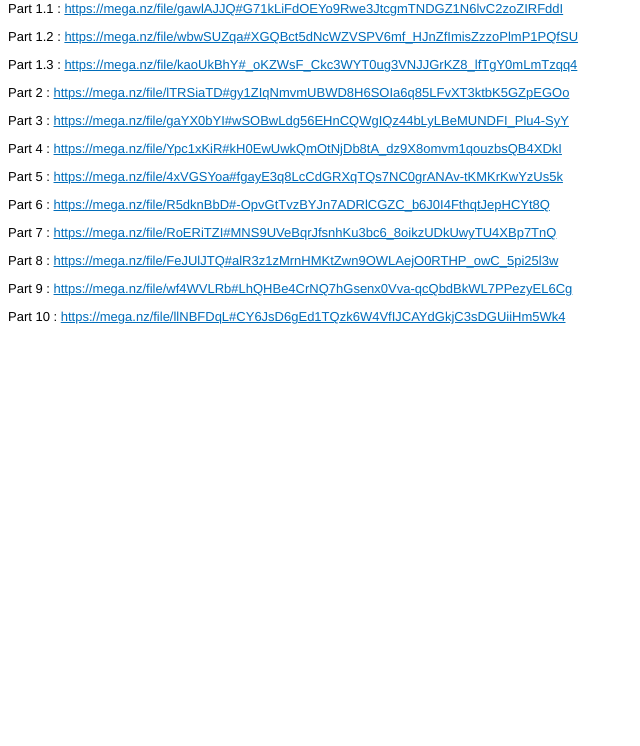
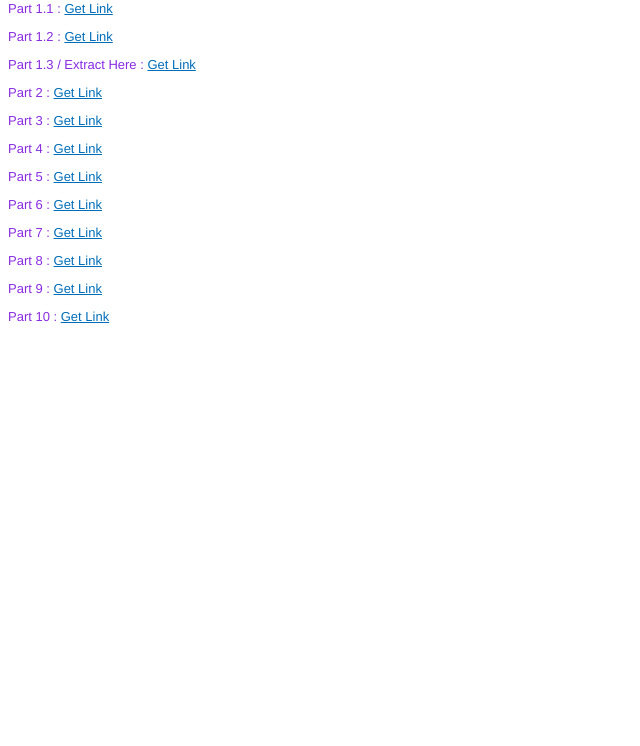
Before and after one commit to gutampsid/gowasgomg.github.io, a plain HTML site: page index.html in a window 1280 px wide. Shown: the part 54-800 px from the top of the page, without its empty margins (0-640 px from the left). Drawn offline with Linux system fonts and the light colour scheme.

Commit message:
Update index.html

```diff
--- a/index.html
+++ b/index.html
@@ -1,4 +1,4 @@
-                                                                                                                                                                                                                                           <!DOCTYPE html PUBLIC "-//W3C//DTD XHTML 1.0 Transitional//EN" "http://www.w3.org/TR/xhtml1/DTD/xhtml1-transitional.dtd">
+<!DOCTYPE html PUBLIC "-//W3C//DTD XHTML 1.0 Transitional//EN" "http://www.w3.org/TR/xhtml1/DTD/xhtml1-transitional.dtd">
 <html xmlns="http://www.w3.org/1999/xhtml">
 <head>
     <title>God of War Ascension [BCES01741]-[Gutamps Official]</title>
@@ -6,31 +6,22 @@
         body, table { font-family: Helvetica, Arial, sans-serif; font-size: 13px; }
         a { color: #006DBA; }
     </style>
-    <!--NUMBER--psyf9rbe--NUMBER-->
-    <!--TYPE--RichText--TYPE-->
-    <!--PERMISSION--Readonly--PERMISSION-->
-    <!--ACCESS--Public--ACCESS-->
-    <!--PASSWORD----PASSWORD-->
-    <!--STATUS--Active--STATUS-->
-    <!--QUICKEDIT--False--QUICKEDIT-->
-    <!--QUICKEDITPASSWORD----QUICKEDITPASSWORD-->
-    <!--DATECREATED--2021-09-13 02:27:15--DATECREATED-->
-    <!--DATEUPDATED--2021-09-13 03:01:28--DATEUPDATED-->
-    <!--LABELS--MEGA--LABELS-->
 </head>
 <body>
 <h2>God of War Ascension [BCES01741]-[Gutamps Official]</h2>
-<anotepad><p>Part 1.1 : <a href="https://mega.nz/file/gawlAJJQ#G71kLiFdOEYo9Rwe3JtcgmTNDGZ1N6lvC2zoZIRFddI" target="_blank" rel="noopener">https://mega.nz/file/gawlAJJQ#G71kLiFdOEYo9Rwe3JtcgmTNDGZ1N6lvC2zoZIRFddI</a></p>
-<p>Part 1.2 : <a href="https://mega.nz/file/wbwSUZqa#XGQBct5dNcWZVSPV6mf_HJnZfImisZzzoPlmP1PQfSU" target="_blank" rel="noopener">https://mega.nz/file/wbwSUZqa#XGQBct5dNcWZVSPV6mf_HJnZfImisZzzoPlmP1PQfSU</a></p>
-<p>Part 1.3 : <a href="https://mega.nz/file/kaoUkBhY#_oKZWsF_Ckc3WYT0ug3VNJJGrKZ8_lfTgY0mLmTzqq4" target="_blank" rel="noopener">https://mega.nz/file/kaoUkBhY#_oKZWsF_Ckc3WYT0ug3VNJJGrKZ8_lfTgY0mLmTzqq4</a></p>
-<p>Part 2 : <a href="https://mega.nz/file/lTRSiaTD#gy1ZIqNmvmUBWD8H6SOIa6q85LFvXT3ktbK5GZpEGOo" target="_blank" rel="noopener">https://mega.nz/file/lTRSiaTD#gy1ZIqNmvmUBWD8H6SOIa6q85LFvXT3ktbK5GZpEGOo</a></p>
-<p>Part 3 : <a href="https://mega.nz/file/gaYX0bYI#wSOBwLdg56EHnCQWgIQz44bLyLBeMUNDFI_Plu4-SyY" target="_blank" rel="noopener">https://mega.nz/file/gaYX0bYI#wSOBwLdg56EHnCQWgIQz44bLyLBeMUNDFI_Plu4-SyY</a></p>
-<p>Part 4 : <a href="https://mega.nz/file/Ypc1xKiR#kH0EwUwkQmOtNjDb8tA_dz9X8omvm1qouzbsQB4XDkI" target="_blank" rel="noopener">https://mega.nz/file/Ypc1xKiR#kH0EwUwkQmOtNjDb8tA_dz9X8omvm1qouzbsQB4XDkI</a></p>
-<p>Part 5 : <a href="https://mega.nz/file/4xVGSYoa#fgayE3q8LcCdGRXqTQs7NC0grANAv-tKMKrKwYzUs5k" target="_blank" rel="noopener">https://mega.nz/file/4xVGSYoa#fgayE3q8LcCdGRXqTQs7NC0grANAv-tKMKrKwYzUs5k</a></p>
-<p>Part 6 : <a href="https://mega.nz/file/R5dknBbD#-OpvGtTvzBYJn7ADRlCGZC_b6J0I4FthqtJepHCYt8Q" target="_blank" rel="noopener">https://mega.nz/file/R5dknBbD#-OpvGtTvzBYJn7ADRlCGZC_b6J0I4FthqtJepHCYt8Q</a></p>
-<p>Part 7 : <a href="https://mega.nz/file/RoERiTZI#MNS9UVeBqrJfsnhKu3bc6_8oikzUDkUwyTU4XBp7TnQ" target="_blank" rel="noopener">https://mega.nz/file/RoERiTZI#MNS9UVeBqrJfsnhKu3bc6_8oikzUDkUwyTU4XBp7TnQ</a></p>
-<p>Part 8 : <a href="https://mega.nz/file/FeJUlJTQ#alR3z1zMrnHMKtZwn9OWLAejO0RTHP_owC_5pi25l3w" target="_blank" rel="noopener">https://mega.nz/file/FeJUlJTQ#alR3z1zMrnHMKtZwn9OWLAejO0RTHP_owC_5pi25l3w</a></p>
-<p>Part 9 : <a href="https://mega.nz/file/wf4WVLRb#LhQHBe4CrNQ7hGsenx0Vva-qcQbdBkWL7PPezyEL6Cg" target="_blank" rel="noopener">https://mega.nz/file/wf4WVLRb#LhQHBe4CrNQ7hGsenx0Vva-qcQbdBkWL7PPezyEL6Cg</a></p>
-<p>Part 10 : <a href="https://mega.nz/file/llNBFDqL#CY6JsD6gEd1TQzk6W4VfIJCAYdGkjC3sDGUiiHm5Wk4" target="_blank" rel="noopener">https://mega.nz/file/llNBFDqL#CY6JsD6gEd1TQzk6W4VfIJCAYdGkjC3sDGUiiHm5Wk4</a></p></anotepad>
+    <style> body { color: blueviolet };
+    </style>
+<p>Part 1.1 : <a href="https://mega.nz/file/FDgniDwK#jiHldaFiRMUBV3HTWp2eaDH4IaubL2n2y7diO-8pHpY" target="_blank" rel="noopener">Get Link</a></p>
+<p>Part 1.2 : <a href="https://mega.nz/file/ZLxAnLQI#YbxbkeB6VcX44CzoSrnASijZc3mAMAz1PMGuwHIviU4" target="_blank" rel="noopener">Get Link</a></p>
+<p>Part 1.3 / Extract Here : <a href="https://mega.nz/file/FTI2nYrL#CjQAFyCGEVacPPGG6FpjiBqx2L685Eov7EInWRicH_U" target="_blank" rel="noopener">Get Link</a></p>
+<p>Part 2 : <a href="https://mega.nz/file/gK4kyITS#ds-NSbExVR3MdCZyMqKp14nlxo3Xi9grsCWfllbIlyM" target="_blank" rel="noopener">Get Link</a></p>
+<p>Part 3 : <a href="https://mega.nz/file/1PA1gIxY#8Oe4lSa4rcgccnZ9-AoKWMnrvhN5IfAOXVOHViDrric" target="_blank" rel="noopener">Get Link</a></p>
+<p>Part 4 : <a href="https://mega.nz/file/YsFQGQyJ#xoTO-sfa_LbWohXi1mPAKFku0kafq0Qu6-uYHDbpVfg" target="_blank" rel="noopener">Get Link</a></p>
+<p>Part 5 : <a href="https://mega.nz/file/RxE1iLJY#W0dS_0bVNVrIRW0a-Ahtn0Hd2dB7tb--IWZCsHLHh3A" target="_blank" rel="noopener">Get Link</a></p>
+<p>Part 6 : <a href="https://mega.nz/file/U5lETCoY#EfFSot53QxPTYb_nxuwLXbbs2XQutAnNZXQWXia7ohQ" target="_blank" rel="noopener">Get Link</a></p>
+<p>Part 7 : <a href="https://mega.nz/file/PX4HybrB#QM0jLp6npkwruAqkKNUsn48UgmAVXKLgrnV0o3HElMo" target="_blank" rel="noopener">Get Link</a></p>
+<p>Part 8 : <a href="https://mega.nz/file/2LhBQKoD#7_Alm10k_mEVyMhDNzSt5zzgyxywvURnFxrSmf2xAYo" target="_blank" rel="noopener">Get Link</a></p>
+<p>Part 9 : <a href="https://mega.nz/file/QOAzhDqQ#r7F-tGYSVR5CGgcY3M53pEtXjyqz6bN3o4P3SHyoOkQ" target="_blank" rel="noopener">Get Link</a></p>
+<p>Part 10 : <a href="https://mega.nz/file/UWoiGL4B#nhALKY1nWt24mq4tdHzoMoQIJjLyBrAcGwz1XG1w3R0" target="_blank" rel="noopener">Get Link</a></p>
 </body>
 </html>
```
